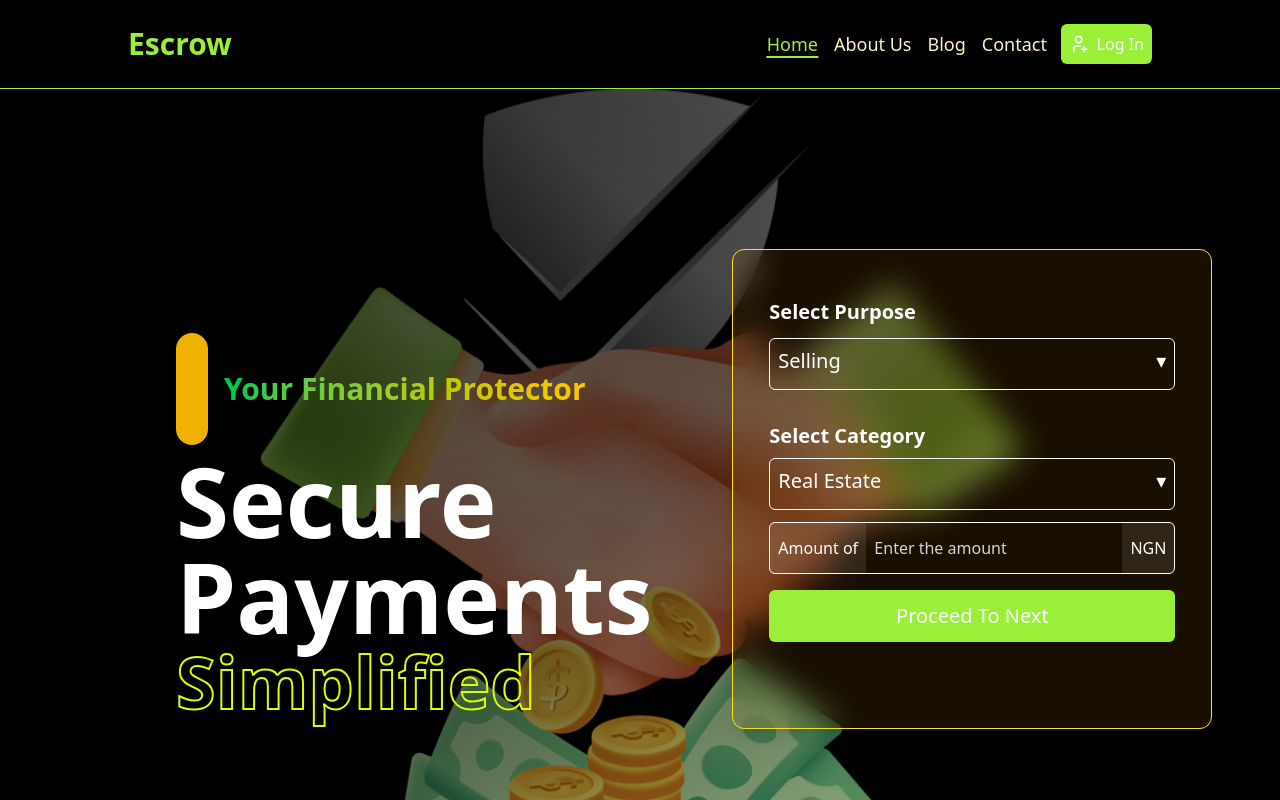
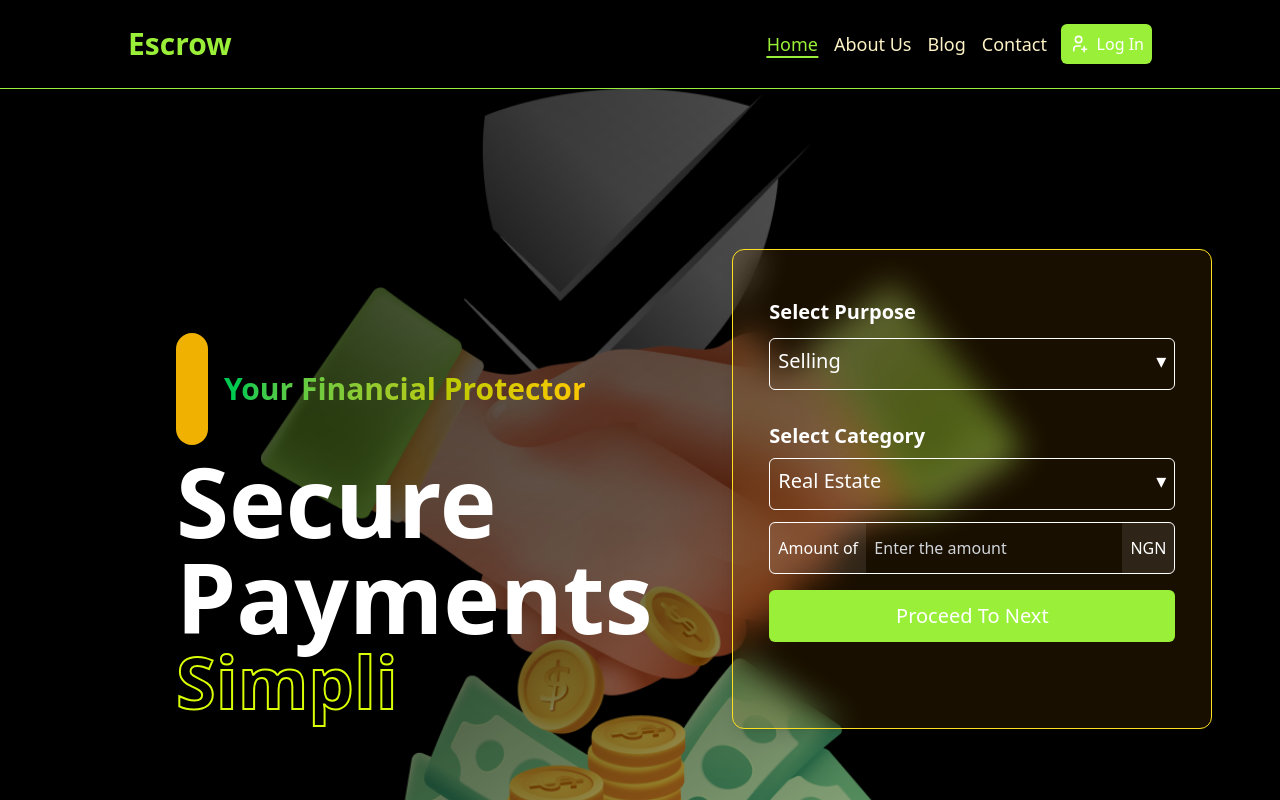
Before and after one commit to olatundesleek/escrow-frontend, a Next.js app: page / in a window 1280 px wide. Shown: the top 800 px of the page. Built offline with nearby package versions, Linux system fonts and the light colour scheme.

Commit message:
Added typewriting features
	modified:   package-lock.json
	modified:   package.json
	modified:   src/app/components/HomeBannerTitle.tsx
	modified:   tailwind.config.ts

```diff
--- a/package.json
+++ b/package.json
@@ -16,7 +16,8 @@
     "react": "^19.0.0",
     "react-dom": "^19.0.0",
     "react-fast-marquee": "^1.6.5",
-    "react-icons": "^5.5.0"
+    "react-icons": "^5.5.0",
+    "react-simple-typewriter": "^5.0.1"
   },
   "devDependencies": {
     "@eslint/eslintrc": "^3",
--- a/src/app/components/HomeBannerTitle.tsx
+++ b/src/app/components/HomeBannerTitle.tsx
@@ -1,17 +1,33 @@
-import HomeBannerSubtitle from './HomeBannerSubtitle';
+import HomeBannerSubtitle from "./HomeBannerSubtitle";
+import { Typewriter } from "react-simple-typewriter";
 
 const HomeBannerTitle = () => {
   return (
-    <div className='bg-transparent h-auto w-full'>
-      <div className='flex gap-4 px-4 py-2 items-center sm:px-6 md:px-8 lg:px-12 justify-center w-full lg:justify-start'>
-        <div className='w-4 h-12 sm:w-6 sm:h-16 md:w-8 md:h-20 lg:w-8 lg:h-28 rounded-2xl bg-yellow-500'></div>
-        <h2 className='text-xl sm:text-2xl md:text-3xl font-bold bg-gradient-to-r from-green-500 to-yellow-400 bg-clip-text text-transparent text-center lg:text-left'>
+    <div className="bg-transparent h-auto w-full">
+      <div className="flex gap-4 px-4 py-2 items-center sm:px-6 md:px-8 lg:px-12 justify-center w-full lg:justify-start">
+        <div className="w-4 h-12 sm:w-6 sm:h-16 md:w-8 md:h-20 lg:w-8 lg:h-28 rounded-2xl bg-yellow-500"></div>
+        <h2 className="text-xl sm:text-2xl md:text-3xl font-bold bg-gradient-to-r from-green-500 to-yellow-400 bg-clip-text text-transparent text-center lg:text-left">
           Your Financial Protector
         </h2>
       </div>
 
-      <h1 className='text-4xl sm:text-5xl md:text-6xl lg:text-7xl xl:text-8xl text-white font-bold px-4 sm:px-6 md:px-8 lg:px-12 text-center lg:text-left'>
-        Secure Payments <HomeBannerSubtitle>Simplified</HomeBannerSubtitle>
+      <h1 className="text-4xl sm:text-5xl md:text-6xl lg:text-7xl xl:text-8xl text-white font-bold px-4 sm:px-6 md:px-8 lg:px-12 text-center lg:text-left">
+        <Typewriter
+          words={["Secure Payments", "Secure Payments"]}
+          loop={1}
+          typeSpeed={400}
+          deleteSpeed={300}
+          delaySpeed={1000}
+        />
+        <HomeBannerSubtitle>
+          <Typewriter
+            words={["Simplified", "Simplified"]}
+            loop={1}
+            typeSpeed={400}
+            deleteSpeed={400}
+            delaySpeed={1000}
+          />
+        </HomeBannerSubtitle>
       </h1>
     </div>
   );
--- a/tailwind.config.ts
+++ b/tailwind.config.ts
@@ -1,15 +1,15 @@
 // tailwind.config.ts
-import type { Config } from 'tailwindcss';
+import type { Config } from "tailwindcss";
 
 const config: Config = {
   theme: {
     extend: {
       fontFamily: {
-        lexend: ['"Lexend"', 'sans-serif'],
+        lexend: ['"Lexend"', "sans-serif"],
       },
     },
   },
-  content: ['./app/**/*.{ts,tsx}', './components/**/*.{ts,tsx}'],
+  content: ["./app/**/*.{ts,tsx}", "./components/**/*.{ts,tsx}"],
   plugins: [],
 };
 
```
Also changed, not shown: 1 other file (tests, documents, lock files or other folders).
